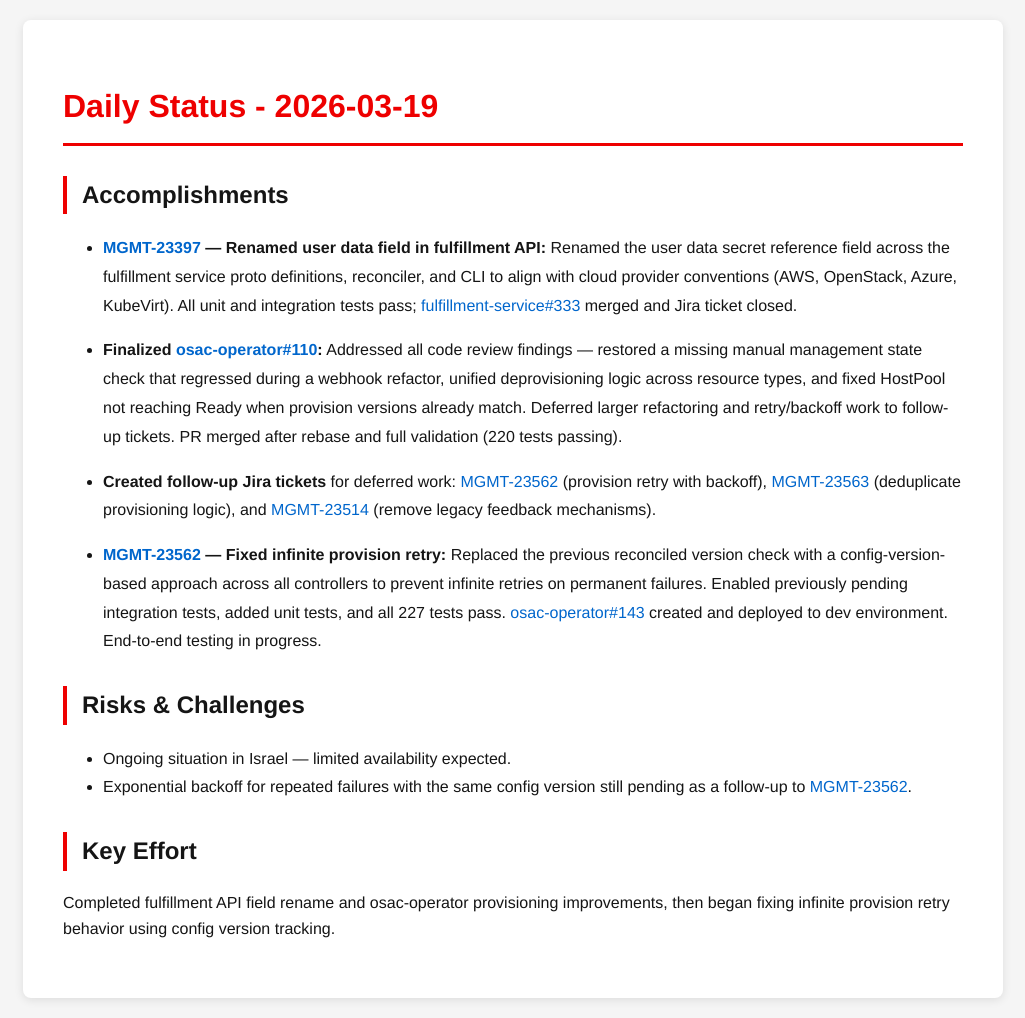
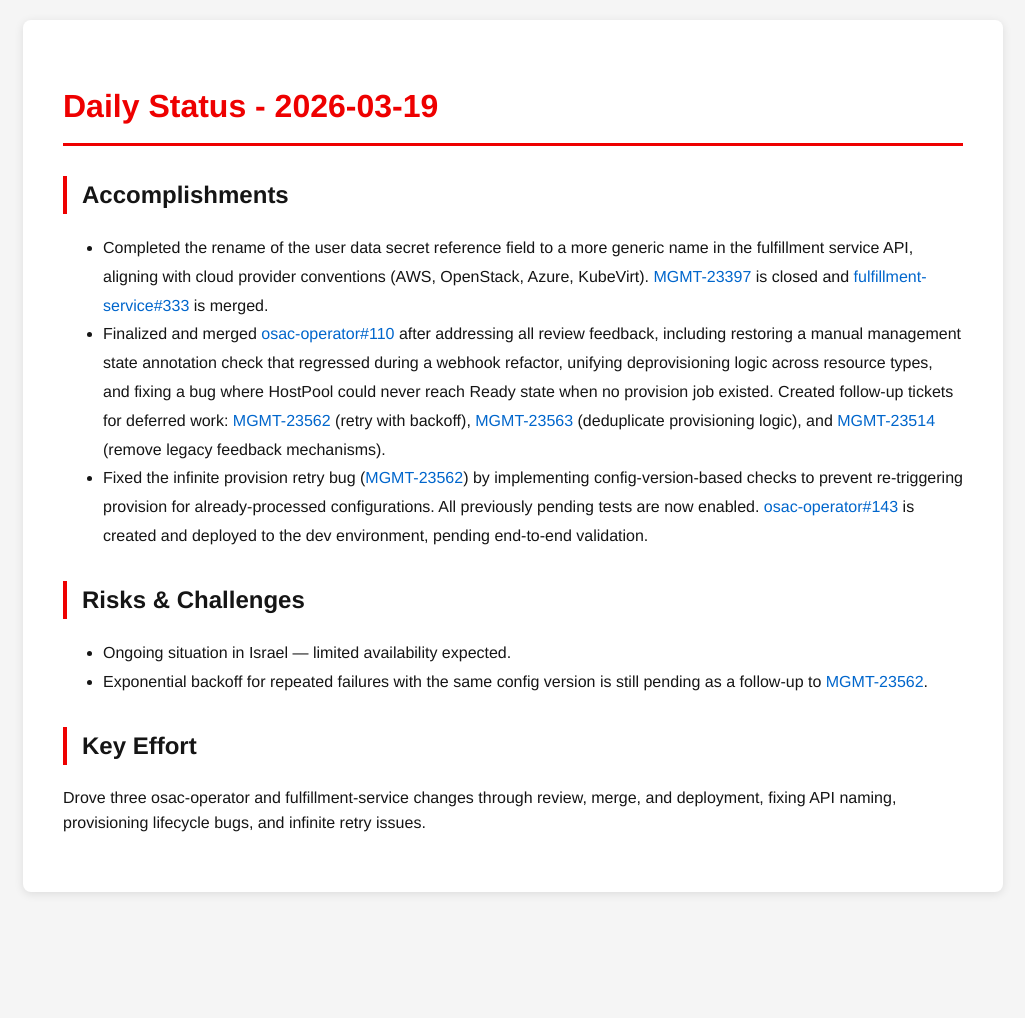
Before and after one commit to tzvatot/daily-status, a Jekyll site: the page built from 2026-03-19.md, in a window 1280 px wide. Shown: the whole page, without its empty margins (127-1152 px from the left). Built offline with Jekyll 4.4.1, drawn with Linux system fonts in a browser that asks for light colours; after the commit the page ends 912 px from its top, so only the background shows below that.

Commit message:
Daily status update - 2026-03-19

```diff
--- a/2026-03-19.md
+++ b/2026-03-19.md
@@ -7,20 +7,13 @@
 # Daily Status - 2026-03-19
 
 ## Accomplishments
-
-- **[MGMT-23397](https://issues.redhat.com/browse/MGMT-23397) — Renamed user data field in fulfillment API:** Renamed the user data secret reference field across the fulfillment service proto definitions, reconciler, and CLI to align with cloud provider conventions (AWS, OpenStack, Azure, KubeVirt). All unit and integration tests pass; [fulfillment-service#333](https://github.com/osac-project/fulfillment-service/pull/333) merged and Jira ticket closed.
-
-- **Finalized [osac-operator#110](https://github.com/osac-project/osac-operator/pull/110):** Addressed all code review findings — restored a missing manual management state check that regressed during a webhook refactor, unified deprovisioning logic across resource types, and fixed HostPool not reaching Ready when provision versions already match. Deferred larger refactoring and retry/backoff work to follow-up tickets. PR merged after rebase and full validation (220 tests passing).
-
-- **Created follow-up Jira tickets** for deferred work: [MGMT-23562](https://issues.redhat.com/browse/MGMT-23562) (provision retry with backoff), [MGMT-23563](https://issues.redhat.com/browse/MGMT-23563) (deduplicate provisioning logic), and [MGMT-23514](https://issues.redhat.com/browse/MGMT-23514) (remove legacy feedback mechanisms).
-
-- **[MGMT-23562](https://issues.redhat.com/browse/MGMT-23562) — Fixed infinite provision retry:** Replaced the previous reconciled version check with a config-version-based approach across all controllers to prevent infinite retries on permanent failures. Enabled previously pending integration tests, added unit tests, and all 227 tests pass. [osac-operator#143](https://github.com/osac-project/osac-operator/pull/143) created and deployed to dev environment. End-to-end testing in progress.
+- Completed the rename of the user data secret reference field to a more generic name in the fulfillment service API, aligning with cloud provider conventions (AWS, OpenStack, Azure, KubeVirt). [MGMT-23397](https://issues.redhat.com/browse/MGMT-23397) is closed and [fulfillment-service#333](https://github.com/osac-project/fulfillment-service/pull/333) is merged.
+- Finalized and merged [osac-operator#110](https://github.com/osac-project/osac-operator/pull/110) after addressing all review feedback, including restoring a manual management state annotation check that regressed during a webhook refactor, unifying deprovisioning logic across resource types, and fixing a bug where HostPool could never reach Ready state when no provision job existed. Created follow-up tickets for deferred work: [MGMT-23562](https://issues.redhat.com/browse/MGMT-23562) (retry with backoff), [MGMT-23563](https://issues.redhat.com/browse/MGMT-23563) (deduplicate provisioning logic), and [MGMT-23514](https://issues.redhat.com/browse/MGMT-23514) (remove legacy feedback mechanisms).
+- Fixed the infinite provision retry bug ([MGMT-23562](https://issues.redhat.com/browse/MGMT-23562)) by implementing config-version-based checks to prevent re-triggering provision for already-processed configurations. All previously pending tests are now enabled. [osac-operator#143](https://github.com/osac-project/osac-operator/pull/143) is created and deployed to the dev environment, pending end-to-end validation.
 
 ## Risks & Challenges
-
 - Ongoing situation in Israel — limited availability expected.
-- Exponential backoff for repeated failures with the same config version still pending as a follow-up to [MGMT-23562](https://issues.redhat.com/browse/MGMT-23562).
+- Exponential backoff for repeated failures with the same config version is still pending as a follow-up to [MGMT-23562](https://issues.redhat.com/browse/MGMT-23562).
 
 ## Key Effort
-
-Completed fulfillment API field rename and osac-operator provisioning improvements, then began fixing infinite provision retry behavior using config version tracking.
+Drove three osac-operator and fulfillment-service changes through review, merge, and deployment, fixing API naming, provisioning lifecycle bugs, and infinite retry issues.
```
